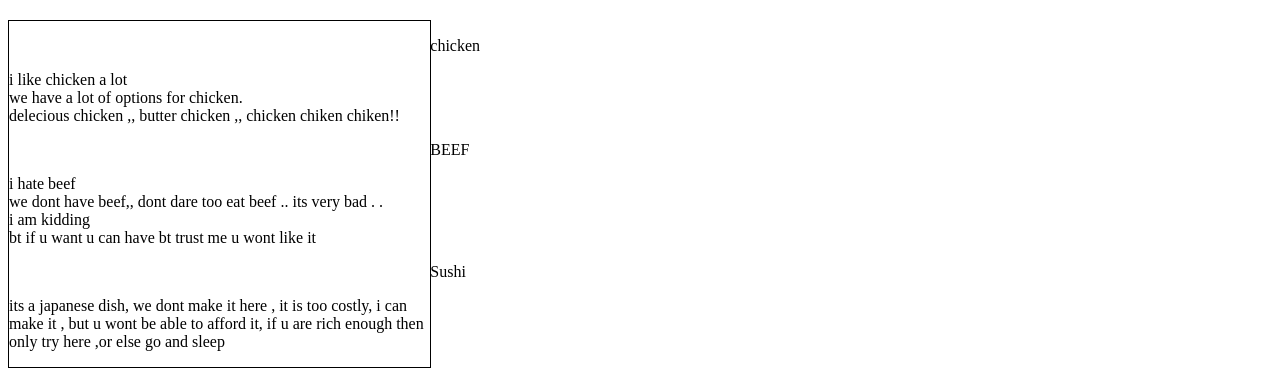
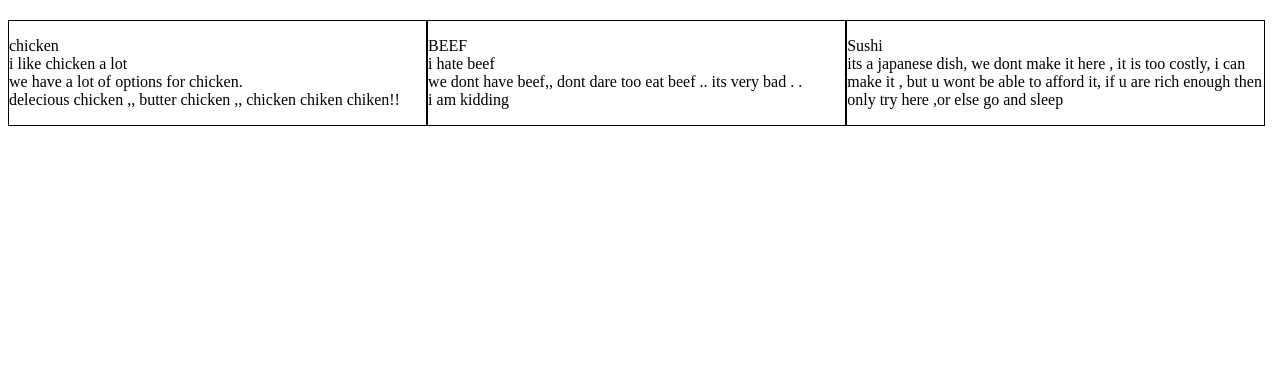
Before and after one commit to nitupaul/coursera-test, a plain HTML site: page mod2_sol/assign1.html in a window 1280 px wide. Shown: the part 60-450 px from the top of the page. Drawn offline with Linux system fonts and the light colour scheme.

Commit message:
My assisnment

```diff
--- a/mod2_sol/assign1.html
+++ b/mod2_sol/assign1.html
@@ -19,7 +19,7 @@ h1{
 
 }
 .col-lg-1{
-	width: 33.33%;
+	width: 33%;
 
 }
 .col-lg-2{
@@ -40,7 +40,7 @@ h1{
 
 }
 .col-md-2{
-	width: 50%;
+	width: 49.759%;
 }
 .col-md-3{
 	width: 100%;
@@ -74,20 +74,21 @@ h1{
 <div>
 <b>Our Menu</b></div></h1><div class ="row">
 <div class="col-lg-1 col-md-2 col-sm-3" >
-<p><p class="p1">chicken</p>
+<p>chicken<br>
 i like chicken a lot <br>
 we have a lot of options for chicken.<br>
 delecious chicken ,, butter chicken ,, chicken chiken chiken!!<br>
-</p>
-<p><p class="p1">BEEF</p>
+</p></div>
+<div class="col-lg-1 col-md-2 col-sm-3" >
+<p >BEEF<br>
 i hate beef
 <br>
 we dont have beef,, dont dare too eat beef .. its very bad . .<br>
 i am kidding <br>
-bt if u want  u can have bt trust me u wont like it<br>
-</p>
-<p><p class="p1">Sushi</p>
-its a japanese dish,  we dont make it here , it is too costly, i can make it , but u wont be able to afford it, if u are rich enough then only try here ,or else go and sleep</p>
+</p></div>
+<div class="col-lg-1 col-md-3 col-sm-3" >
+<p>Sushi<br>
+its a japanese dish,  we dont make it here , it is too costly, i can make it , but u wont be able to afford it, if u are rich enough then only try here ,or else go and sleep</p></div>
 
 
 
```
